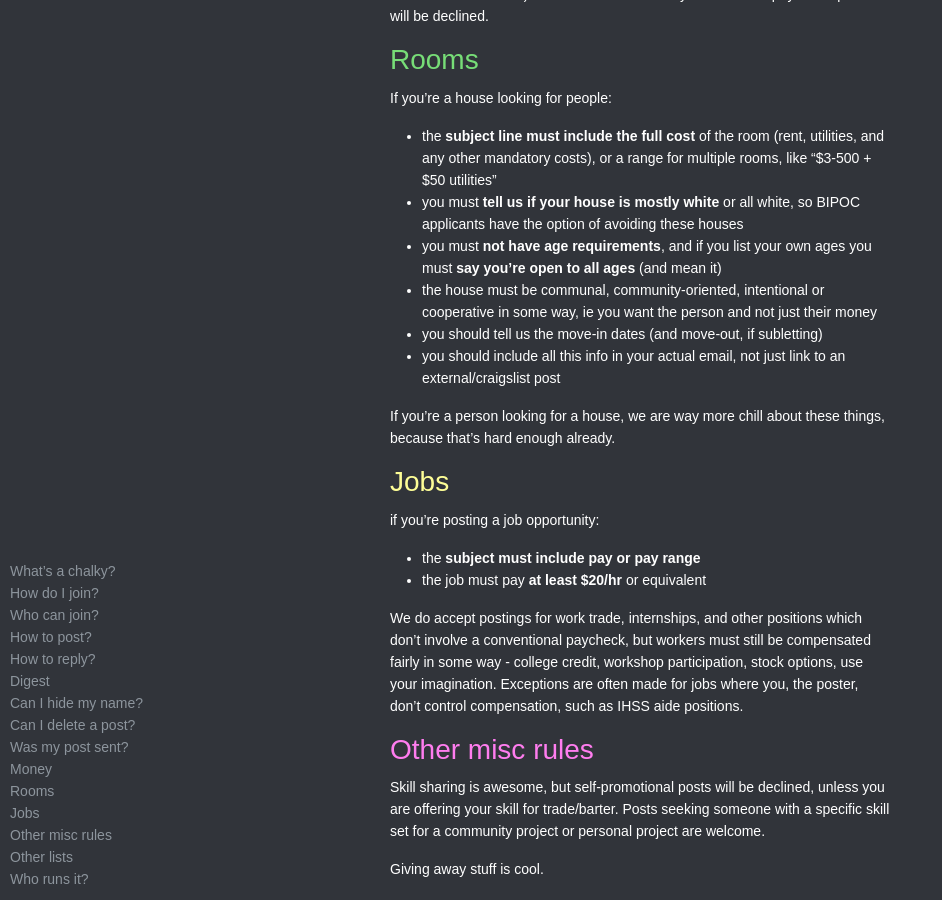
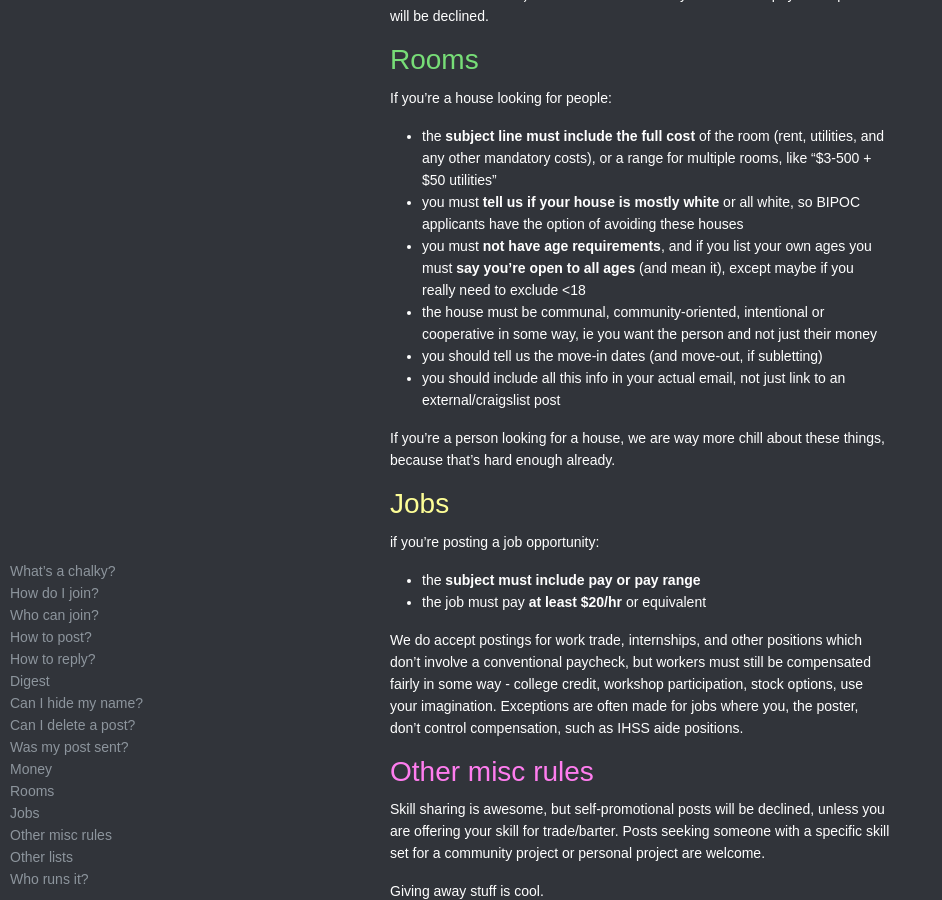
Before and after one commit to organicunity/chalkies.github.io, a Jekyll site: the page built from index.md, in a window 1280 px wide and 900 px high, scrolled down 2972 px. Shown: the whole window, without its empty margins (0-942 px from the left). Built offline with Jekyll 4.4.1, drawn with Linux system fonts in a browser that asks for light colours; some web fonts are replaced; comment, search, counter and statistics services are not loaded; a style sheet for code colours, icons or effects is not loaded; our own code applies the rules of GitHub Pages for plain Markdown files.

Commit message:
maybe excluding minors?

```diff
--- a/index.md
+++ b/index.md
@@ -90,7 +90,7 @@ Posts that are clearly for profit or promoting a for-profit activity (of either
 If you're a house looking for people:
 * the **subject line must include the full cost** of the room (rent, utilities, and any other mandatory costs), or a range for multiple rooms, like "$3-500 + $50 utilities"
 * you must **tell us if your house is mostly white** or all white, so BIPOC applicants have the option of avoiding these houses
-* you must **not have age requirements**, and if you list your own ages you must **say you're open to all ages** (and mean it)
+* you must **not have age requirements**, and if you list your own ages you must **say you're open to all ages** (and mean it), except maybe if you really need to exclude <18
 * the house must be communal, community-oriented, intentional or cooperative in some way, ie you want the person and not just their money
 * you should tell us the move-in dates (and move-out, if subletting)
 * you should include all this info in your actual email, not just link to an external/craigslist post
```
